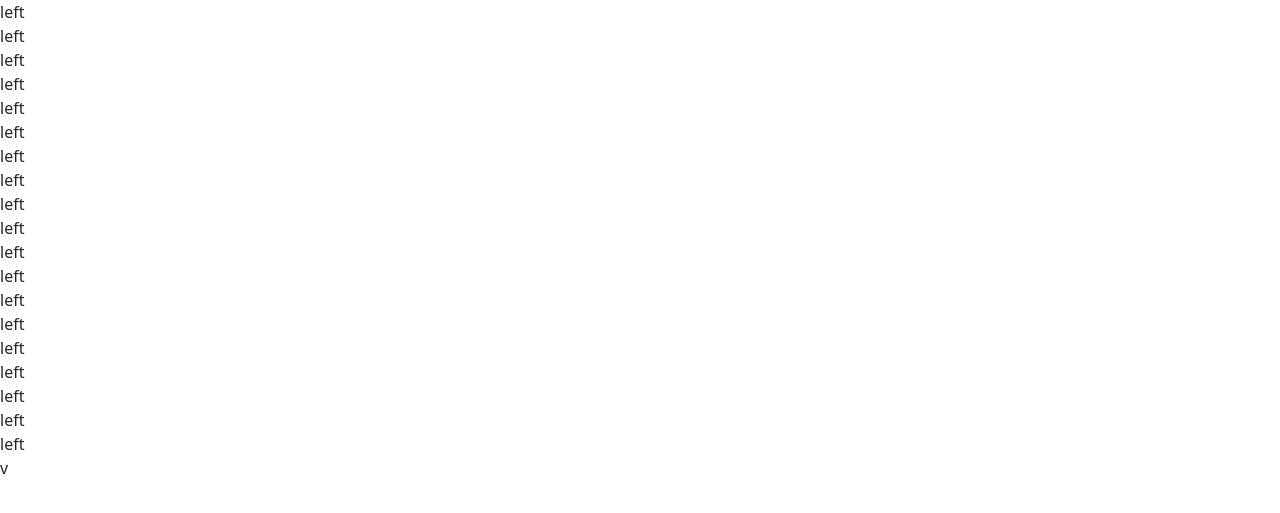
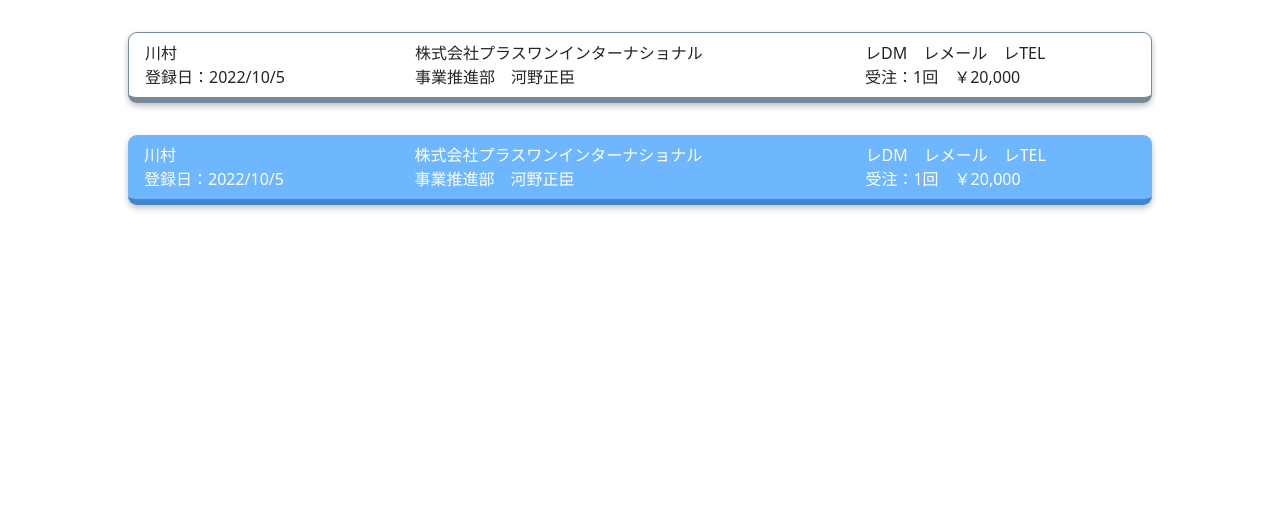
Before and after one commit to kawamura-katsufumi/python-test, a Django app: page /plac8/left/ in a window 1280 px wide. Shown: the top 513 px of the page. Run offline with Django 3.2, Linux system fonts and the light colour scheme.

Commit message:
desk1454

```diff
--- a/python/dj_test/plac8/templates/plac8/index.html
+++ b/python/dj_test/plac8/templates/plac8/index.html
@@ -17,7 +17,7 @@
     .class2 {
         display: flex;
         flex-direction: row;
-        height: 300px;
+        height: 600px;
     }
     .if_top{
         border: solid;
--- a/python/dj_test/plac8/templates/plac8/left.html
+++ b/python/dj_test/plac8/templates/plac8/left.html
@@ -6,38 +6,88 @@
     <meta name="viewport" content="width=device-width, initial-scale=1.0">
     <title>Plac8_left</title>
     <link href="https://cdn.jsdelivr.net/npm/bootstrap@5.0.2/dist/css/bootstrap.min.css" rel="stylesheet" integrity="sha384-EVSTQN3/azprG1Anm3QDgpJLIm9Nao0Yz1ztcQTwFspd3yD65VohhpuuCOmLASjC" crossorigin="anonymous">
+
+<style>
+    .class1 {
+        display: flex;
+        flex-direction: row;
+    }
+    .main{
+        padding: 0.5em 1em;
+        margin: 2em 0;
+        background: #FFF;
+        border: solid 0.5px lightslategray;
+        border-bottom: solid 6px lightslategray;
+        box-shadow: 0 3px 6px rgba(0, 0, 0, 0.25);
+        border-radius: 9px;
+        text-align: left;
+    }
+    .main2{
+        padding: 0.5em 1em;
+        margin: 2em 0;
+        color: #FFF;
+        background: #6eb7ff;
+        border-bottom: solid 6px #3f87ce;
+        box-shadow: 0 3px 6px rgba(0, 0, 0, 0.25);
+        border-radius: 9px;
+        text-align: left;
+    }
+</style>
 </head>
 <body>
-    <div>
-        left<br>
-        left<br>
-        left<br>
+    <div align="center">
+        <div style="width: 80%;">
+            <div class="main">
+                <div class="class1">
+                    <div style="width: 300px;">
+                        川村
+                    </div>
+                    <div style="width: 500px;">
+                        株式会社プラスワンインターナショナル
+                    </div>
+                    <div style="width: 300px;">
+                        レDM　レメール　レTEL
+                    </div>
+                </div>
+                <div class="class1">
+                    <div style="width: 300px;">
+                        登録日：2022/10/5
+                    </div>
+                    <div style="width: 500px;">
+                        事業推進部　河野正臣
+                    </div>
+                    <div style="width: 300px;">
+                        受注：1回　￥20,000
+                    </div>
+                </div>
+            </div>
 
-        left<br>
-        left<br>
-        left<br>
+            <div class="main2">
+                <div class="class1">
+                    <div style="width: 300px;">
+                        川村
+                    </div>
+                    <div style="width: 500px;">
+                        株式会社プラスワンインターナショナル
+                    </div>
+                    <div style="width: 300px;">
+                        レDM　レメール　レTEL
+                    </div>
+                </div>
+                <div class="class1">
+                    <div style="width: 300px;">
+                        登録日：2022/10/5
+                    </div>
+                    <div style="width: 500px;">
+                        事業推進部　河野正臣
+                    </div>
+                    <div style="width: 300px;">
+                        受注：1回　￥20,000
+                    </div>
+                </div>
+            </div>
 
-        left<br>
-        left<br>
-
-        left<br>
-        left<br>
-
-        left<br>
-
-        left<br>
-        left<br>
-
-        left<br>
-        left<br>
-
-        left<br>
-        left<br>
-
-        left<br>
-
-        left<br>
-        v
+        </div>
     </div>
 </body>
 </html>
```
